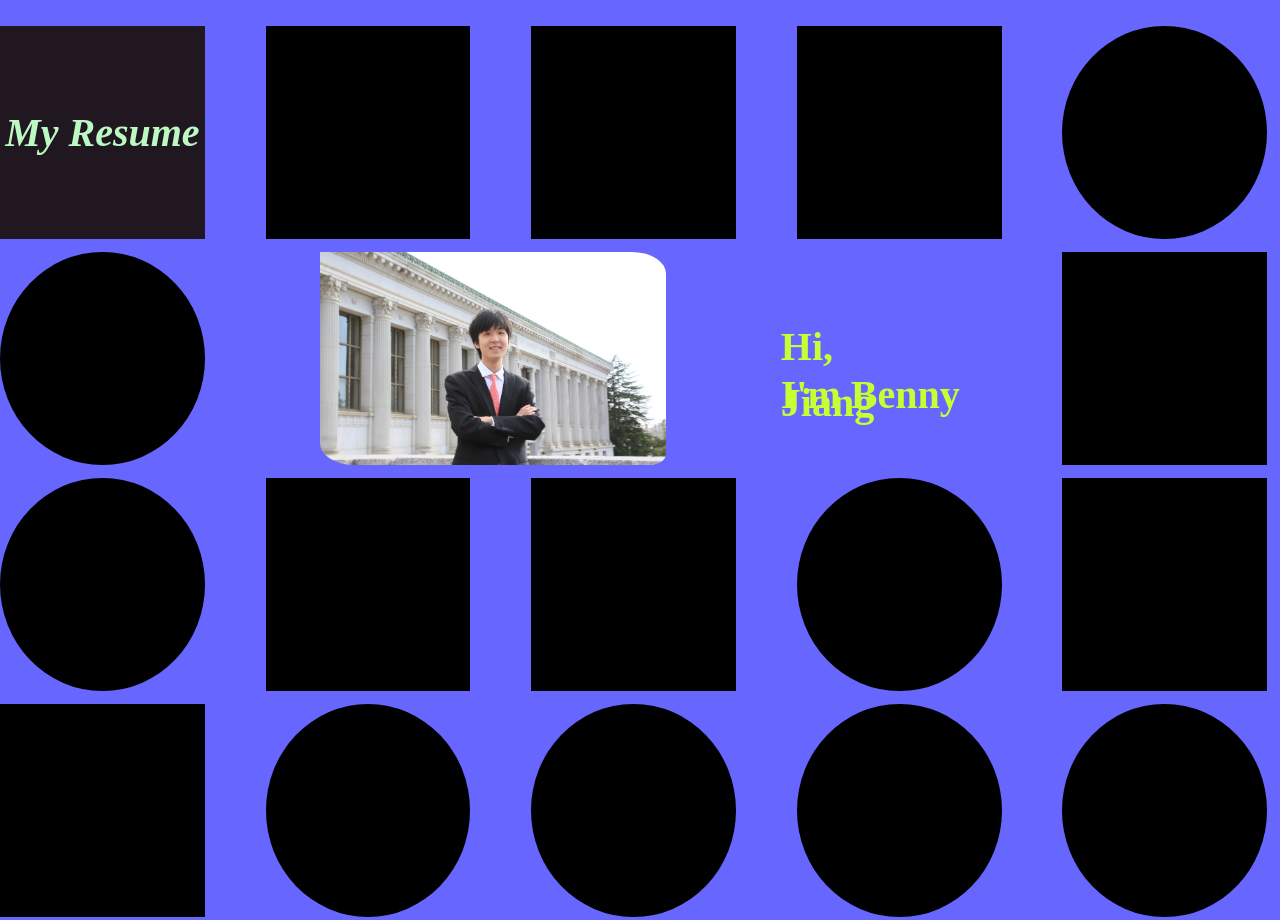
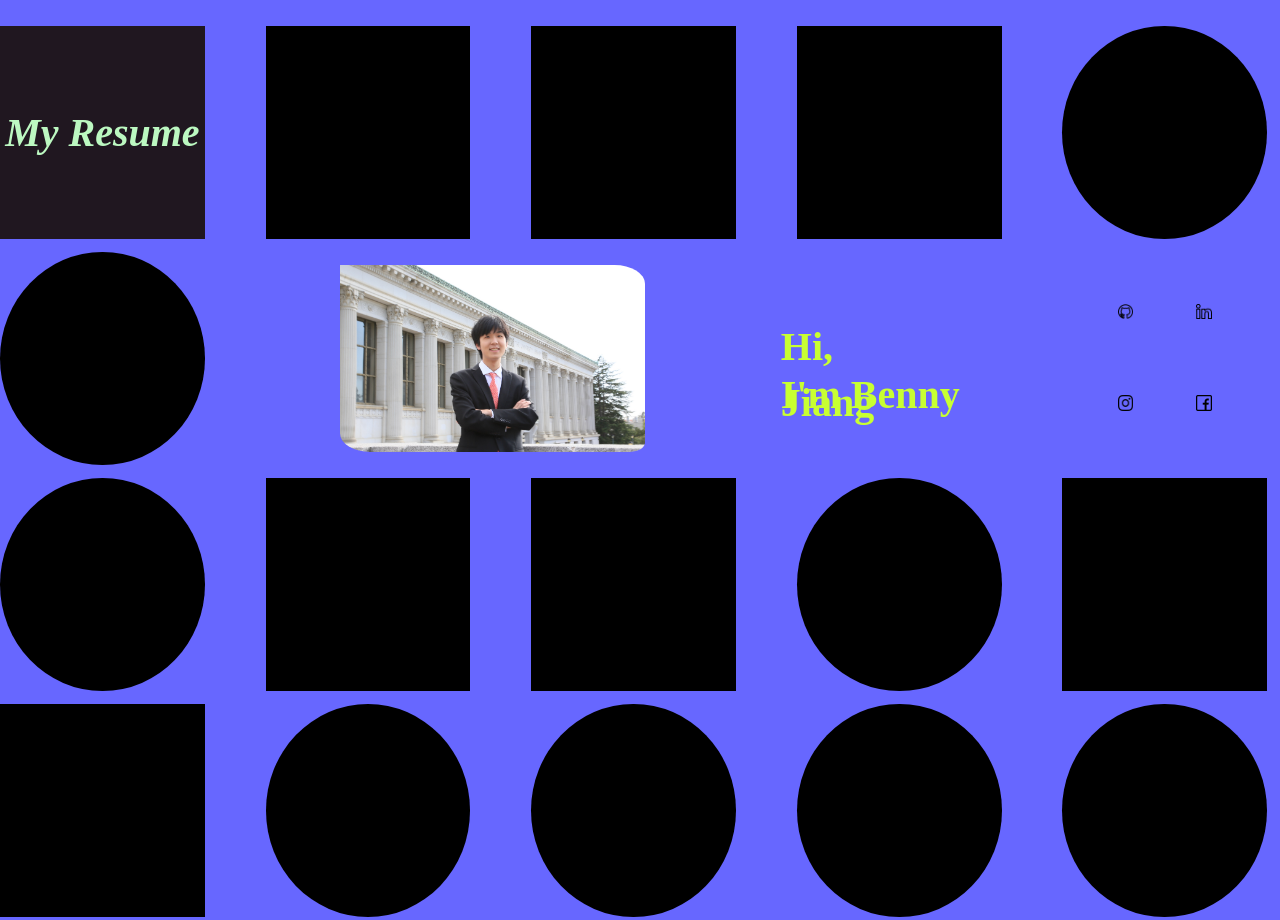
Before and after one commit to Bennyoooo/Bennyooo.github.io, a plain HTML site: page index.html in a window 1280 px wide. Shown: the top 920 px of the page. Drawn offline with nearby package versions, Linux system fonts and the light colour scheme.

Commit message:
links to sites

```diff
--- a/assets/js/index.js
+++ b/assets/js/index.js
@@ -1,7 +1,7 @@
 $('.row').css("height", $('.row').width()/6);
 
 // When the user clicks on <div>, open the popup
-function myFunction() {
-  var popup = document.getElementById("myPopup");
-  popup.classList.toggle("show");
-}
+// function myFunction() {
+//   var popup = document.getElementById("myPopup");
+//   popup.classList.toggle("show");
+// }
--- a/index.html
+++ b/index.html
@@ -20,7 +20,7 @@
 			<div class="circle"></div>
 		</div>
 
-		<div id="third-row" class="row">
+		<div id="second-row" class="row">
 			<div class="circle"></div>
 			<div class="square long">
 				<img src="assets/images/Screen Shot 2018-07-22 at 10.15.44 PM copy.jpg" class="avatar">
@@ -29,10 +29,27 @@
 				<p>Hi,</p>
                 I'm Benny Jiang
             </div>
-			<div class="square"></div>
+			<div class="square sites">
+				<div class="sites-container">
+					<a target="_blank" href="https://github.com/Bennyoooo">
+						<img src="assets/images/github.png" class="icon">
+					</a>
+					<a target="_blank" href="https://www.linkedin.com/in/benny-jiang/">
+						<img src="assets/images/linkedin.png" class="icon" >
+					</a>
+				</div>
+				<div class="sites-container">
+					<a target="_blank" href="https://www.instagram.com/benny_oooo/">
+						<img src="assets/images/instagram.png" class="icon" >
+					</a>
+					<a target="_blank" href="https://www.facebook.com/xinhao.jiang.9">
+						<img src="assets/images/facebook.png" class="icon" >
+					</a>
+				</div>
+			</div>
 		</div>
 
-		<div id="second-row" class="row">
+		<div id="third-row" class="row">
 			<div class="circle"></div>
 			<div class="square fancy"></div>
 			<div class="square"></div>
@@ -55,6 +72,7 @@
 			<div class="square"></div>
 			<div class="square"></div>
 		</div>
+		Icons made by <a href="https://www.flaticon.com/authors/freepik" title="Freepik">Freepik</a> from <a href="https://www.flaticon.com/" title="Flaticon"> www.flaticon.com</a>
 	</div>
 	<script src="https://ajax.googleapis.com/ajax/libs/jquery/3.1.0/jquery.min.js"></script>
 	<script src="assets/js/index.js"></script>
--- a/style.css
+++ b/style.css
@@ -67,6 +67,7 @@ div {
 
 
 .long {
+    padding: 1%;
     width: 33%;
     background-color: transparent;
 }
@@ -97,3 +98,22 @@ div {
     flex-direction: column;
     justify-content: center;
 }
+
+.sites-container {
+    display: flex;
+    flex-direction: row;
+    justify-content: space-evenly;
+}
+
+.sites {
+    padding-left: 1%;
+    background: transparent;
+    display: flex;
+    flex-direction: column;
+    justify-content: space-evenly;
+}
+
+.icon {
+    max-width: 50%;
+    max-height: 50%;
+}
```
Also changed, not shown: assets/images/9180012291543238893-128.png (added), assets/images/facebook.png (added), assets/images/github-logo-black-shape.png (added), assets/images/github.png (added), assets/images/instagram.png (added), assets/images/linkedin.png (added).
